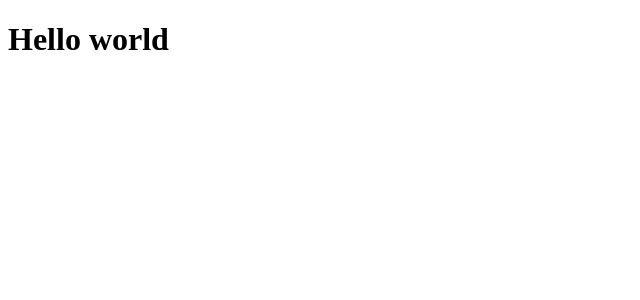
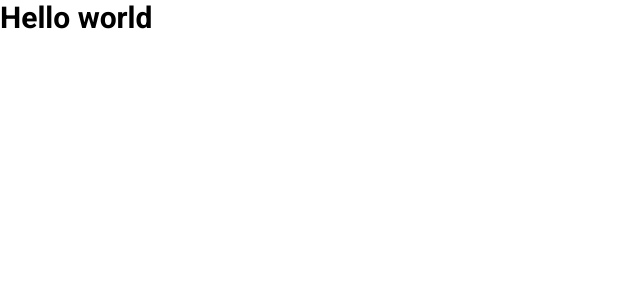
Before and after one commit to Patrick-Wilker/marvel, a React (Create React App) app: page / in a window 1280 px wide. Shown: the top 300 px of the page, without its empty margins (0-640 px from the left). Built offline with nearby package versions, Linux system fonts and the light colour scheme.

Commit message:
Add global styles

```diff
--- a/package.json
+++ b/package.json
@@ -13,6 +13,7 @@
     "react": "^16.13.1",
     "react-dom": "^16.13.1",
     "react-scripts": "3.4.3",
+    "styled-components": "^5.2.0",
     "typescript": "~3.7.2"
   },
   "scripts": {
@@ -37,6 +38,7 @@
     ]
   },
   "devDependencies": {
+    "@types/styled-components": "^5.1.3",
     "@typescript-eslint/eslint-plugin": "^4.2.0",
     "@typescript-eslint/parser": "^4.2.0",
     "eslint": "^6.6.0",
--- a/src/App.tsx
+++ b/src/App.tsx
@@ -1,10 +1,13 @@
 import React from 'react';
+
+import GlobalStyle from './assets/styles/global';
 
 function App() {
   return (
-    <div className="App">
-      <h1>Hello world</h1>
-    </div>
+    <>
+        <GlobalStyle/>
+        <h1>Hello world</h1>
+    </>
   );
 }
 
--- /dev/null
+++ b/src/assets/styles/global.ts
@@ -0,0 +1,34 @@
+import {createGlobalStyle} from 'styled-components';
+
+const GlobalStyle = createGlobalStyle`
+    @import url('https://fonts.googleapis.com/css2?family=Roboto:wght@400;700&display=swap');
+
+    *{
+        margin: 0;
+        padding: 0;
+        outline: 0;
+        box-sizing: border-box;
+    }
+    html, body, #root{
+        min-height: 100%;
+    }
+    body{
+        -webkit-font-smoothing: antialiased !important;
+    }
+
+    body, input, button {
+        font-size: 15px;
+        font-family: 'Roboto', sans-serif;
+    }
+    a{
+        text-decoration: none;
+    }
+    ul{
+        list-style: none;
+    }
+    button{
+        cursor: pointer;
+    }
+`;
+
+export default GlobalStyle;
```
Also changed, not shown: 1 other file (tests, documents, lock files or other folders).
